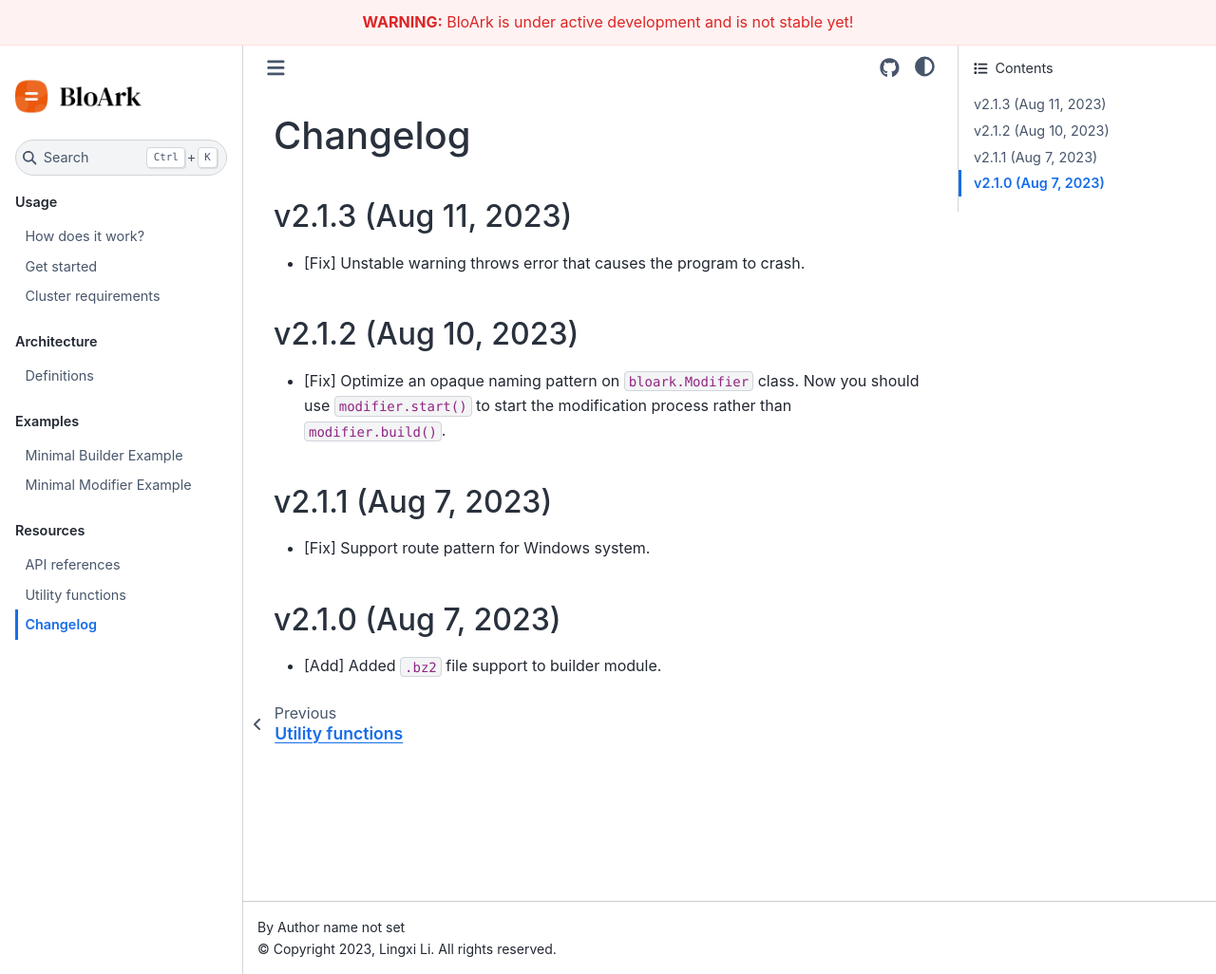
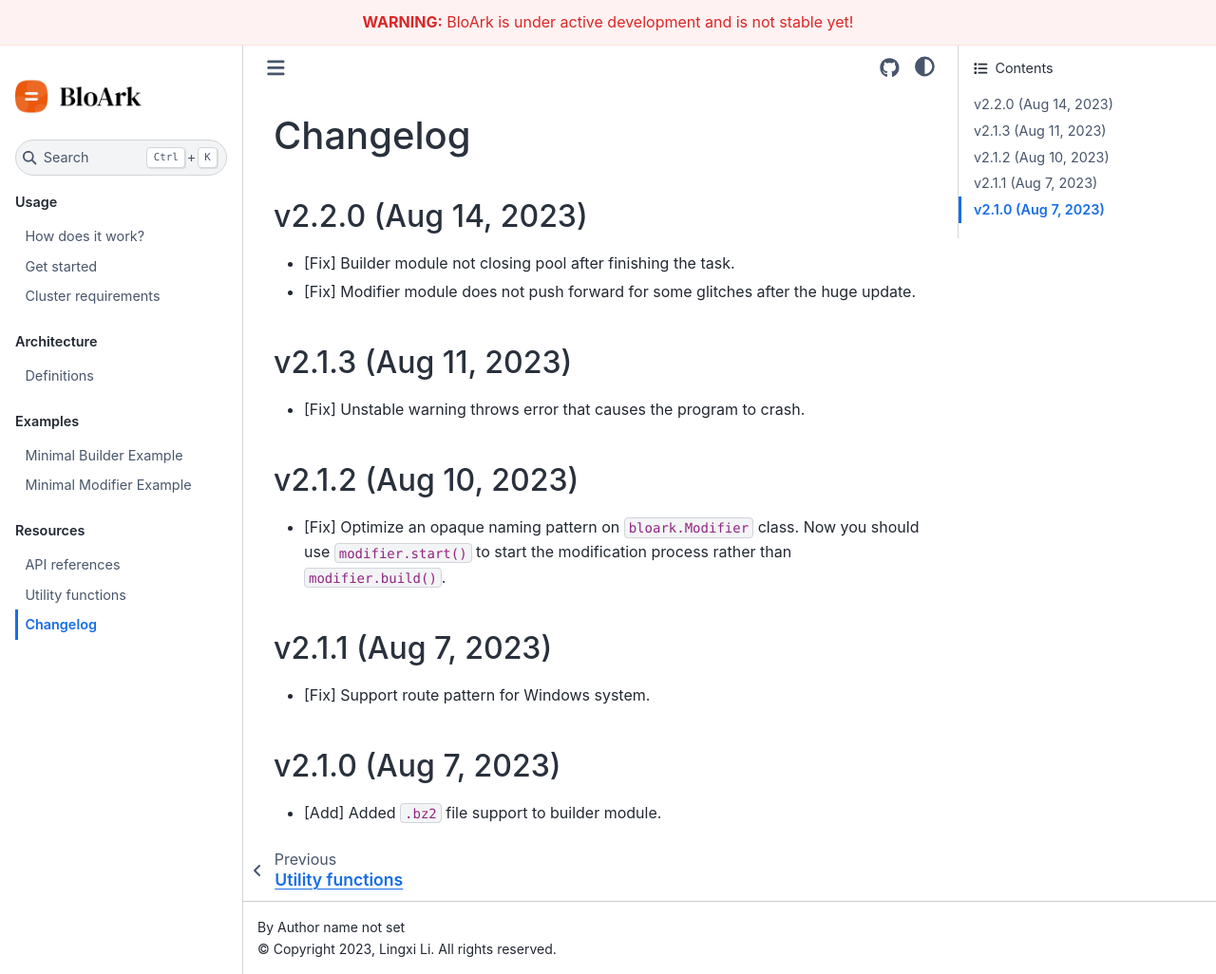
Before and after one commit to lilingxi01/bloark, a Sphinx documentation site: the page built from docs/source/resources/changelog.md, in a window 1280 px wide and 1026 px high. Shown: the whole window at 95% size. Built offline with Sphinx 7.4.7 and the Sphinx Book theme 1.1.4, drawn with Linux system fonts in a browser that asks for light colours.

Commit message:
release: v2.2.0

```diff
--- a/docs/source/resources/changelog.md
+++ b/docs/source/resources/changelog.md
@@ -1,4 +1,8 @@
 # Changelog
+
+## v2.2.0 (Aug 14, 2023)
+* [Fix] Builder module not closing pool after finishing the task.
+* [Fix] Modifier module does not push forward for some glitches after the huge update.
 
 ## v2.1.3 (Aug 11, 2023)
 * [Fix] Unstable warning throws error that causes the program to crash.
--- a/pyproject.toml
+++ b/pyproject.toml
@@ -1,6 +1,6 @@
 [tool.poetry]
 name = "bloark"
-version = "2.1.3"
+version = "2.2.0"
 description = "Blocks Architecture (BloArk): A unified tool for processing revision-based data efficiently."
 authors = ["Lingxi Li <hi@lingxi.li>"]
 license = "GNU GPL"
```
Also changed, not shown: 1 other file.
